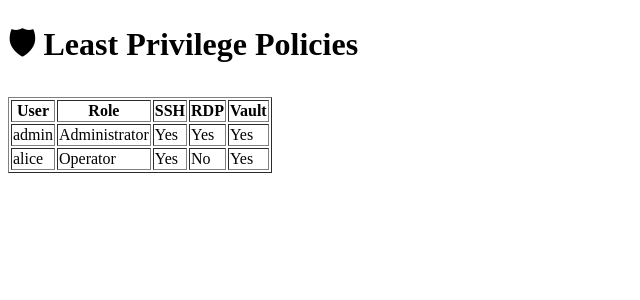
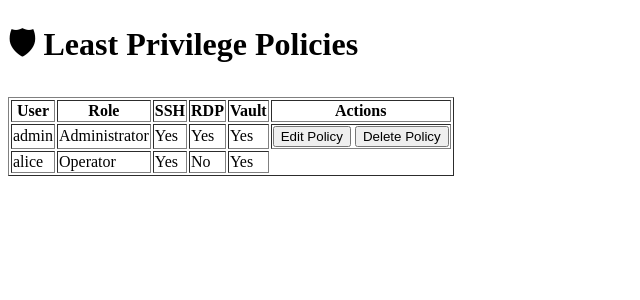
Before and after one commit to vemuripriyanka630-arch/PAM-LITE, a Flask app: template templates/least_privilege.html in a window 1280 px wide. Shown: the top 300 px of the page, without its empty margins (0-640 px from the left). Run offline with Flask 3, Linux system fonts and the light colour scheme; the template is opened without the code that fills it, so the values that code supplies are empty.

Commit message:
least_privilege.html

```diff
--- a/templates/least_privilege.html
+++ b/templates/least_privilege.html
@@ -8,12 +8,18 @@
 <th>SSH</th>
 <th>RDP</th>
 <th>Vault</th>
+<th>Actions</th>
 </tr><tr>
 <td>admin</td>
 <td>Administrator</td>
 <td>Yes</td>
 <td>Yes</td>
 <td>Yes</td>
+
+<td>
+<button>Edit Policy</button>
+<button>Delete Policy</button>
+</td>
 </tr><tr>
 <td>alice</td>
 <td>Operator</td>
```
